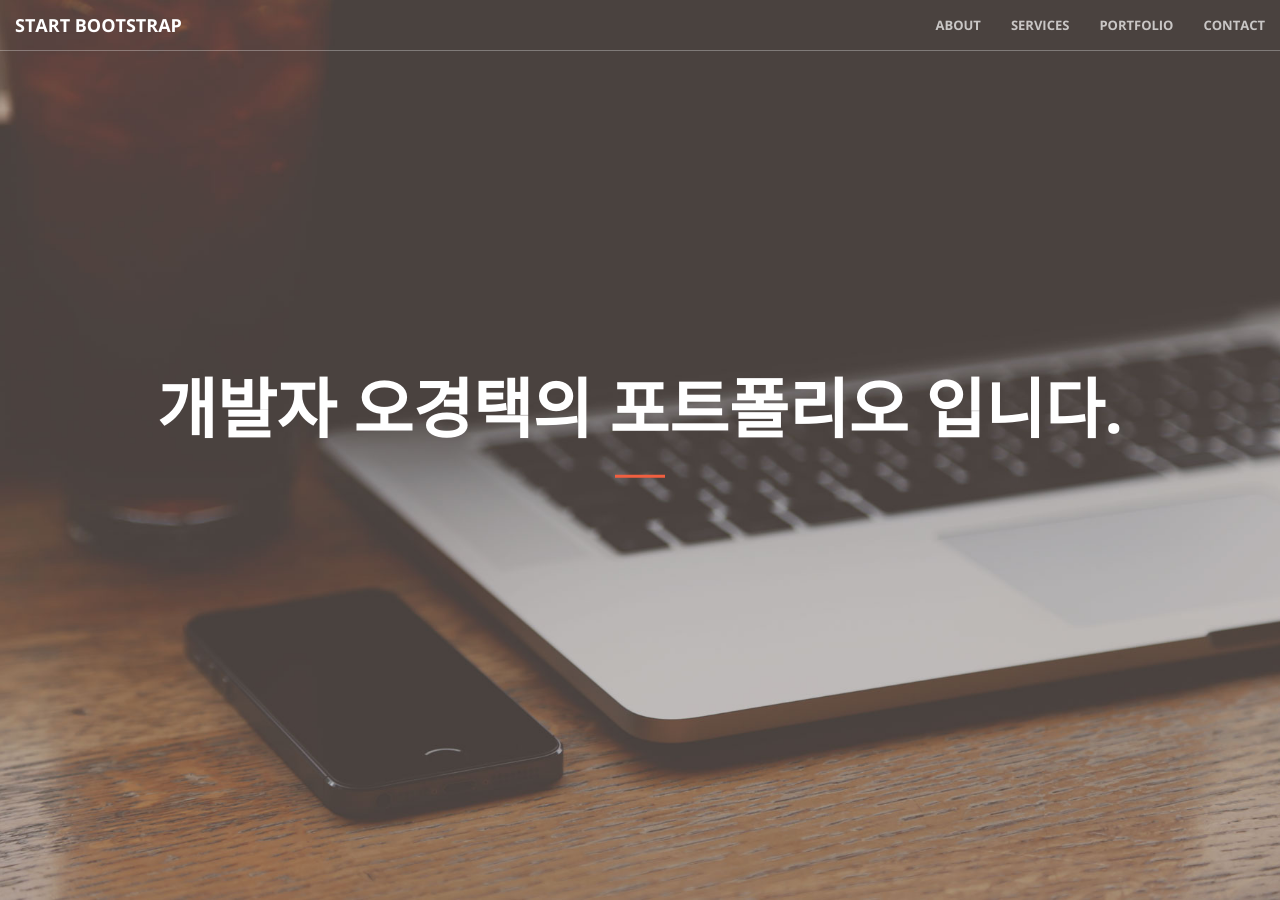
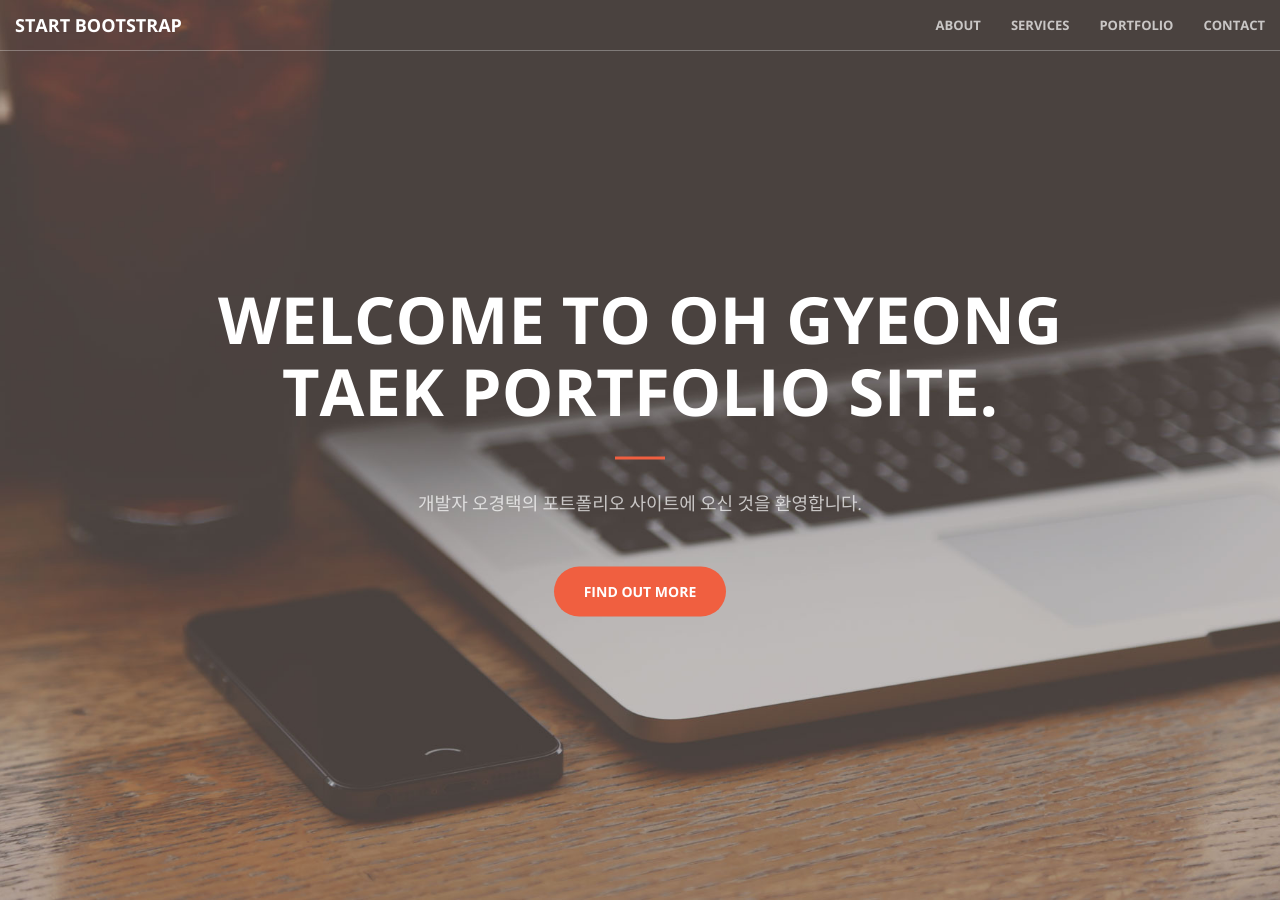
Before and after one commit to OhGyeongtaek/ohgyeongtaek.github.io, a Jekyll site: the page built from index.html, in a window 1280 px wide and 900 px high. Built offline with Jekyll 4.4.1, drawn with Linux system fonts in a browser that asks for light colours; some of the changed text lies outside the part shown.

Commit message:
header messege update and layout update

```diff
--- a/_includes/header.html
+++ b/_includes/header.html
@@ -1,10 +1,10 @@
 <header>
     <div class="header-content">
         <div class="header-content-inner">
-            <h1>개발자 오경택의 포트폴리오 입니다.</h1>
+            <h1>Welcome to Oh Gyeong Taek portfolio site.</h1>
             <hr>
-            <p></p>
-            <!-- <a href="#about" class="btn btn-primary btn-xl page-scroll">Find Out More</a> -->
+            <p>개발자 오경택의 포트폴리오 사이트에 오신 것을 환영합니다.</p>
+            <a href="#about" class="btn btn-primary btn-xl page-scroll">Find Out More</a>
         </div>
     </div>
 </header>
--- a/_layouts/front.html
+++ b/_layouts/front.html
@@ -6,7 +6,6 @@
 <body id="page-top">
   {% include nav.html %}
   {% include header.html %}
-  {% include call-to-action.html %}
   {% include services.html %}
   {% include portfolio.html %}
   {% include aside.html %}
```
